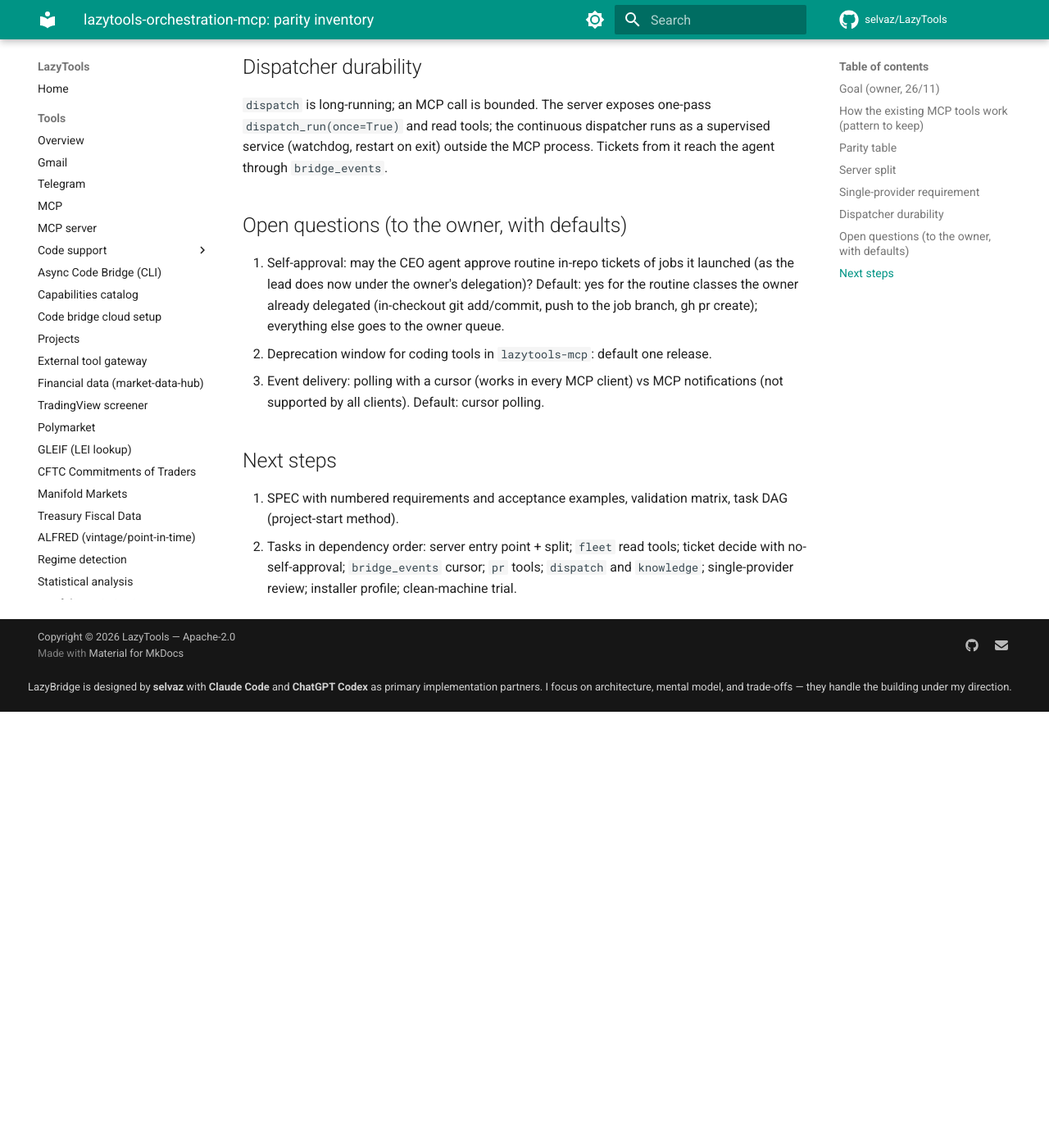
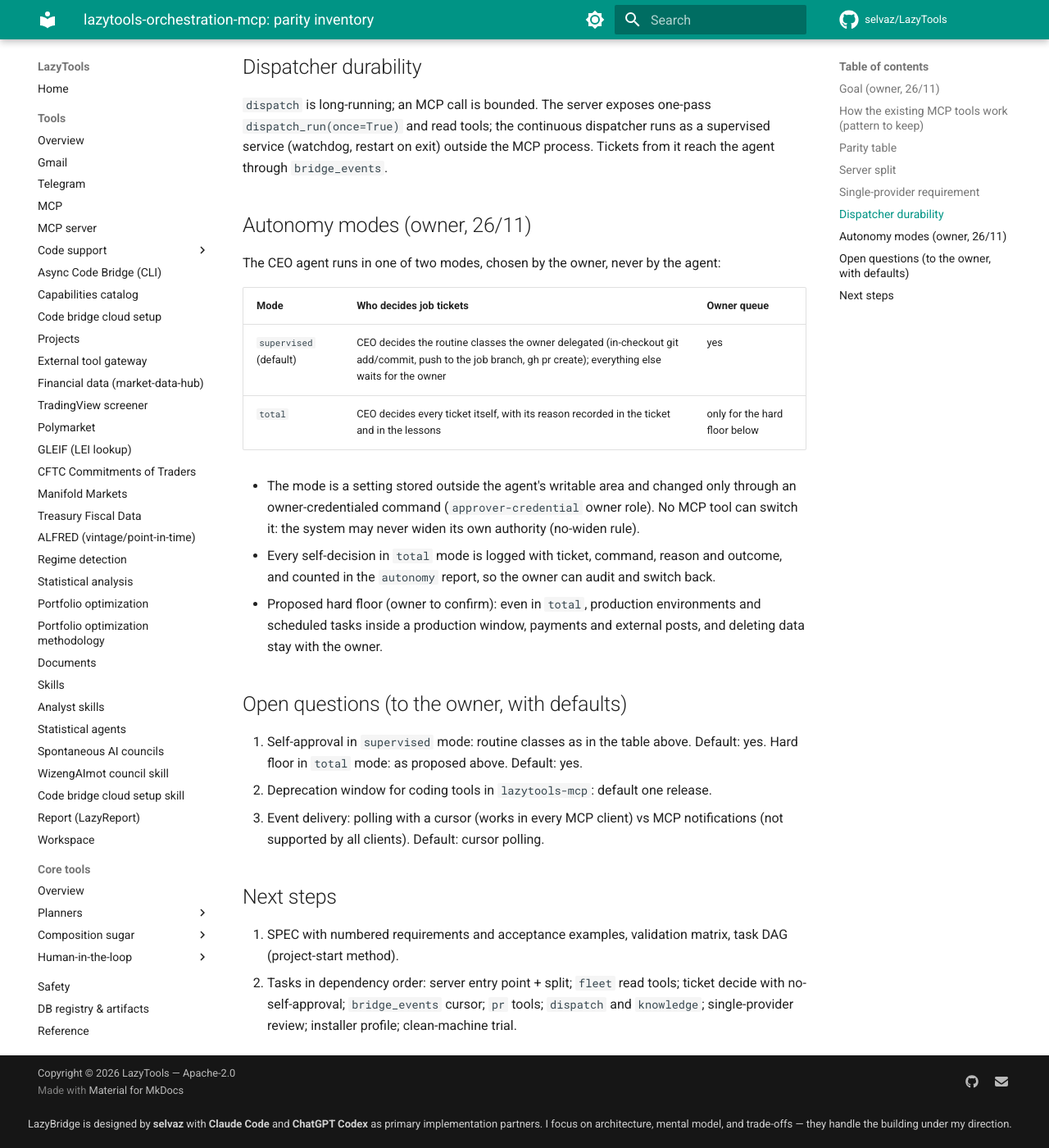
Before and after one commit to selvaz/LazyTools, an MkDocs documentation site: the page built from docs/design/orchestration-mcp/INVENTORY.md, in a window 1280 px wide and 1400 px high, scrolled down 4153 px. Shown: the whole window at 82% size. Built offline with MkDocs 1.6.1 and Material for MkDocs 9.7.7, drawn with Linux system fonts in a browser that asks for light colours; comment, search, counter and statistics services are not loaded; before the commit the page ends 5021 px from its top, so only the background shows below that.

Commit message:
Orchestration MCP: CEO autonomy modes (supervised, total)
Co-Authored-By: Claude Opus 5.5 <noreply@anthropic.com>

```diff
--- a/docs/design/orchestration-mcp/INVENTORY.md
+++ b/docs/design/orchestration-mcp/INVENTORY.md
@@ -59,9 +59,22 @@ Count: 7 capabilities already have MCP tools; 17 gaps; 1 deliberate exclusion.
 
 `dispatch` is long-running; an MCP call is bounded. The server exposes one-pass `dispatch_run(once=True)` and read tools; the continuous dispatcher runs as a supervised service (watchdog, restart on exit) outside the MCP process. Tickets from it reach the agent through `bridge_events`.
 
+## Autonomy modes (owner, 26/11)
+
+The CEO agent runs in one of two modes, chosen by the owner, never by the agent:
+
+| Mode | Who decides job tickets | Owner queue |
+|---|---|---|
+| `supervised` (default) | CEO decides the routine classes the owner delegated (in-checkout git add/commit, push to the job branch, gh pr create); everything else waits for the owner | yes |
+| `total` | CEO decides every ticket itself, with its reason recorded in the ticket and in the lessons | only for the hard floor below |
+
+- The mode is a setting stored outside the agent's writable area and changed only through an owner-credentialed command (`approver-credential` owner role). No MCP tool can switch it: the system may never widen its own authority (no-widen rule).
+- Every self-decision in `total` mode is logged with ticket, command, reason and outcome, and counted in the `autonomy` report, so the owner can audit and switch back.
+- Proposed hard floor (owner to confirm): even in `total`, production environments and scheduled tasks inside a production window, payments and external posts, and deleting data stay with the owner.
+
 ## Open questions (to the owner, with defaults)
 
-1. Self-approval: may the CEO agent approve routine in-repo tickets of jobs it launched (as the lead does now under the owner's delegation)? Default: yes for the routine classes the owner already delegated (in-checkout git add/commit, push to the job branch, gh pr create); everything else goes to the owner queue.
+1. Self-approval in `supervised` mode: routine classes as in the table above. Default: yes. Hard floor in `total` mode: as proposed above. Default: yes.
 2. Deprecation window for coding tools in `lazytools-mcp`: default one release.
 3. Event delivery: polling with a cursor (works in every MCP client) vs MCP notifications (not supported by all clients). Default: cursor polling.
 
```
